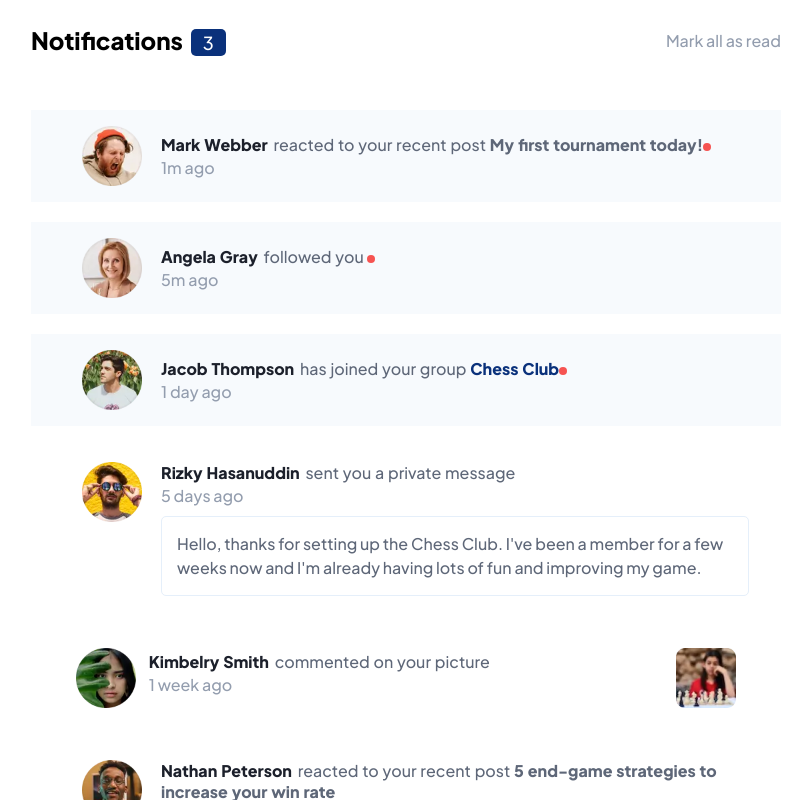
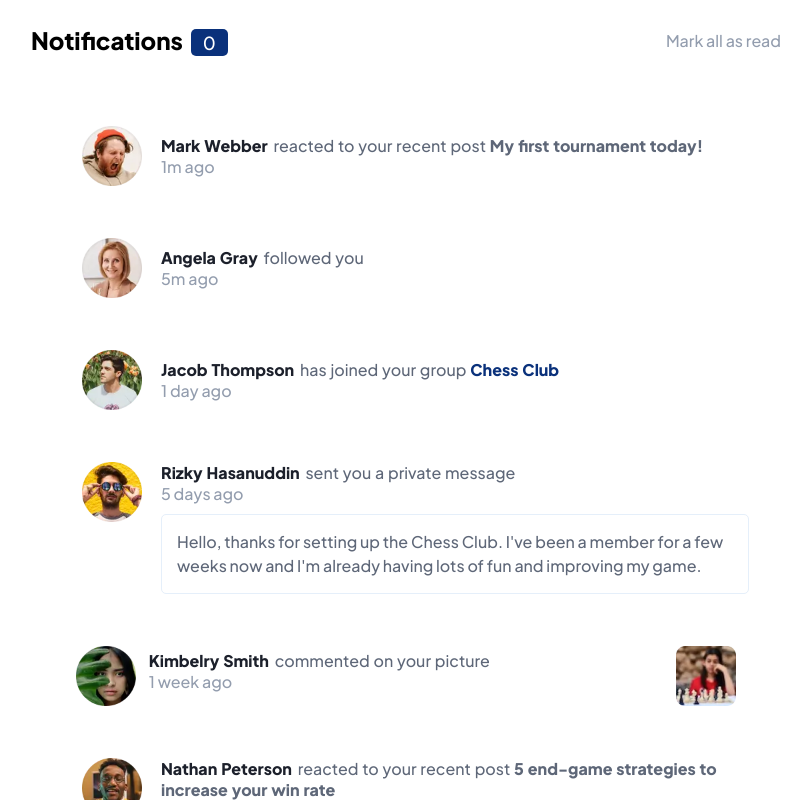
Before and after one commit to Liberator-I/Notifications-Page, a plain HTML site: page index.html in a window 1280 px wide. Both pictures are taken after a click on the element "Mark all as read". Shown: the top 800 px of the page, without its empty margins (234-1045 px from the left). Drawn offline with Linux system fonts and the light colour scheme.

Commit message:
'Mark all notifications as read' click

```diff
--- a/Assets/css/style.css
+++ b/Assets/css/style.css
@@ -116,7 +116,11 @@ body {
     display: inline-block;
     font-size: 1rem;
     word-spacing: 1px;
-    margin: 0px 5px 2px 0px;
+    margin: 0px 5px 0px 0px;
+}
+
+.unread {
+    margin-left: 4px;
 }
 
 
--- /dev/null
+++ b/Assets/js/app.js
@@ -0,0 +1,39 @@
+const no = document.querySelector('.no');
+const btn = document.querySelector('.mark');
+const notiActive = document.querySelectorAll('.notification.active');
+const notiUnread = document.querySelectorAll('.unread');
+
+let unread = notiUnread.length;
+no.innerText = unread;
+
+let clearNoti = () => {
+    notiActive.forEach(noti => {
+        if(noti.classList.contains('active')) {
+            noti.classList.remove('active');
+        } else {
+            // do nothing
+        }
+    });
+
+    notiUnread.forEach(noti => {
+        if(noti.classList.contains('unread')) {
+            noti.classList.remove('unread');
+            unread = notiUnread.length;
+            updateNotifications();
+        } else {
+            // do nothing
+        }
+    })
+}
+
+let updateNotifications = () => {
+    notiUnread.forEach(noti => {
+        if (!noti.classList.contains('active')) {
+            no.innerText = 0;
+        } else {
+            // do nothing
+        }
+    })
+}
+
+btn.addEventListener('click', clearNoti);
--- a/index.html
+++ b/index.html
@@ -14,7 +14,7 @@
         <header class="header">
             <div class="title">
                 <h1>Notifications</h1>
-                <span class="no">3</span>
+                <span class="no"></span>
             </div>
             <p class="mark">Mark all as read</p>
         </header>
@@ -102,6 +102,6 @@
             </div>
         </div>
     </section>
-    <script src="Assets/js/main.js"></script>
+    <script src="Assets/js/app.js"></script>
 </body>
 </html>
```
